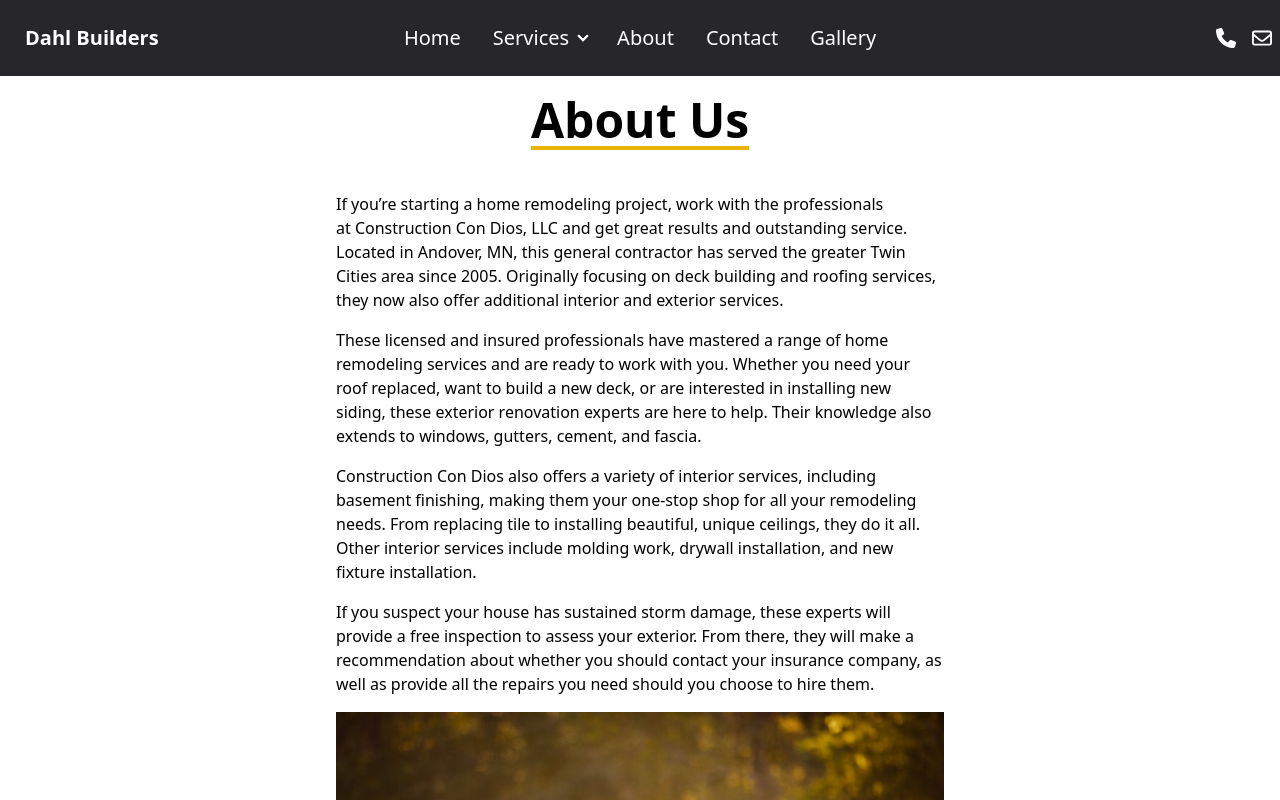
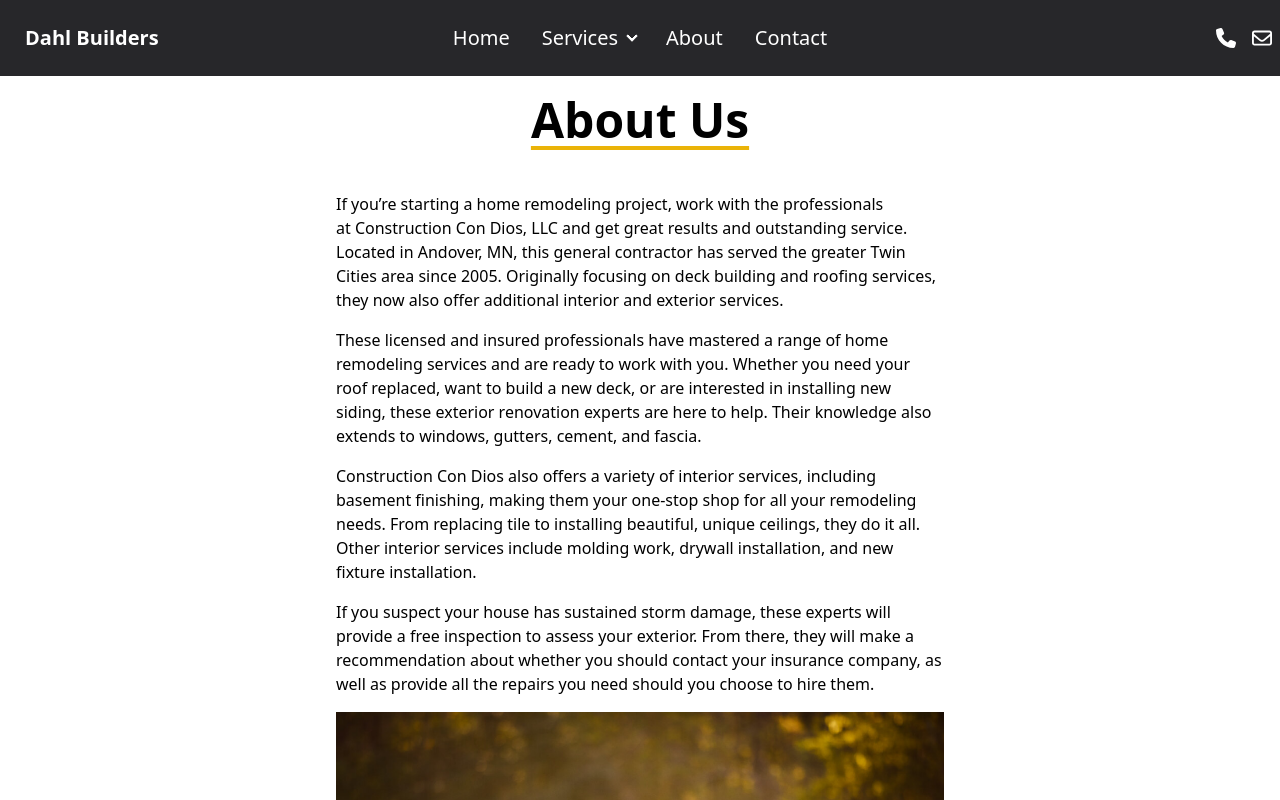
Before and after one commit to Miguel-C22/DahlBuilders, a React (Create React App) app in the folder client/: page /about in a window 1280 px wide. Shown: the top 800 px of the page. Built offline with nearby package versions, Linux system fonts and the light colour scheme.

Commit message:
Removing the Gallery for now

```diff
--- a/client/src/components/Header.jsx
+++ b/client/src/components/Header.jsx
@@ -27,7 +27,7 @@ export default function Header() {
           </li>
           <li><Link to="/about">About</Link></li>
           <li><Link to="/contact">Contact</Link></li>
-          <li><Link to="/gallery">Gallery</Link></li>
+          {/* <li><Link to="/gallery">Gallery</Link></li> */}
         </ul>
       </div>
       <Link to="/" className="btn btn-ghost text-xl">Dahl Builders</Link>
@@ -50,7 +50,7 @@ export default function Header() {
         </li>
             <li><Link to="/about">About</Link></li>
             <li><Link to="/contact">Contact</Link></li>
-            <li><Link to="/gallery">Gallery</Link></li>
+            {/* <li><Link to="/gallery">Gallery</Link></li> */}
       </ul>
     </div>
     <div className="navbar-end flex gap-4 text-xl">
```
